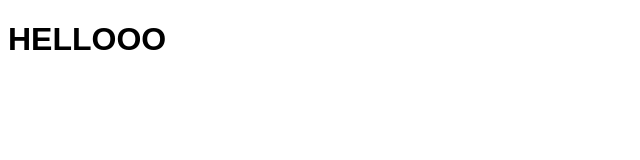
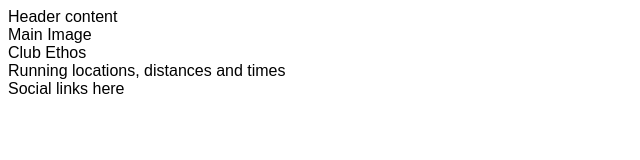
Before and after one commit to useriasminna/code-institute-love-running, a plain HTML site: page index.html in a window 1280 px wide. Shown: the whole page, without its empty margins (0-640 px from the left). Drawn offline with Linux system fonts and the light colour scheme.

Commit message:
Add core structure for home page

```diff
--- a/index.html
+++ b/index.html
@@ -9,9 +9,15 @@
 
 
     <link rel="stylesheet" href="/assets/css/style.css">
-    <title>Love Runningt</title>
+    <title>Love Running</title>
 </head>
 <body>
-    <h1>HELLOOO</h1>
+    <header>Header content</header>
+    <section>Main Image</section>
+    <section>Club Ethos</section>
+    <section>Running locations, distances and times</section>
+    <footer>
+        Social links here
+    </footer>
 </body>
 </html>
```
